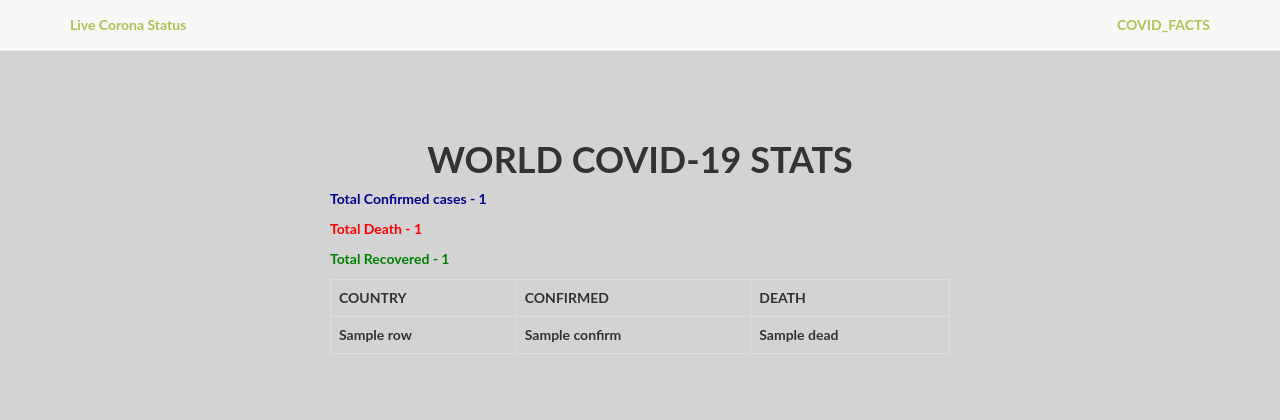
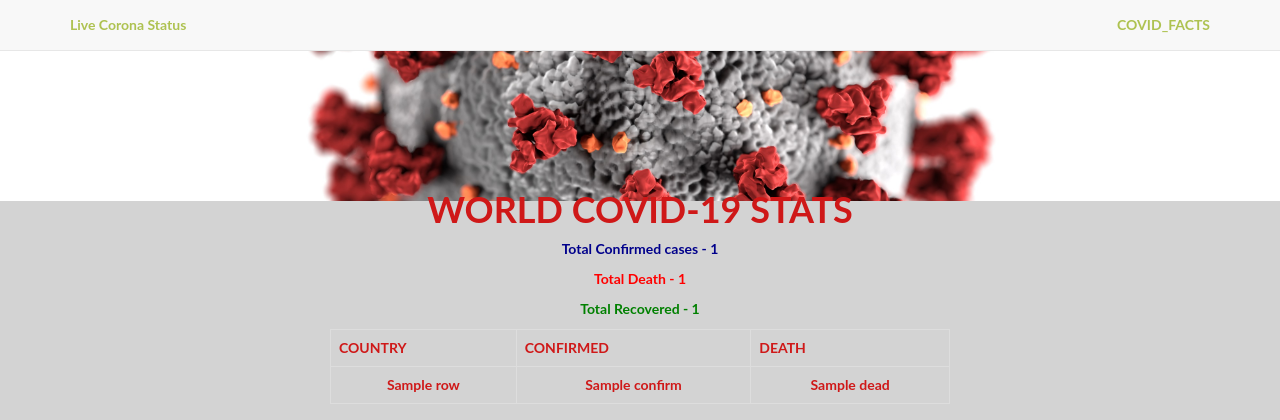
Before and after one commit to Aranjan21/coronaLiveCount, a Flask app: template app/templates/index.html in a window 1280 px wide. Shown: the top 420 px of the page. Run offline with Flask 2, Linux system fonts and the light colour scheme; the template is opened without the code that fills it: most values are stand-ins (such as "Sample title", 1, 10 or a date in 2020); some libraries are stand-ins or nearby versions.

Commit message:
adding image

```diff
--- a/app/static/css/style.css
+++ b/app/static/css/style.css
@@ -67,13 +67,13 @@ p.copyright {
 }
 
 .intro-header {
-    padding-top: 20px;
-    padding-bottom: 20px;
-    text-align: left;
-    color:black;
+    padding-top: 50px;
+    padding-bottom: 50px;
+    text-align: center;
+    color:rgb(207, 24, 24);
     background: url(../img/intro-bg.jpg) no-repeat center center;
     background-size: cover;
-    height: 10%;
+    height: 100%;
 }
 
 .intro-message {
--- a/app/templates/base.html
+++ b/app/templates/base.html
@@ -33,6 +33,7 @@
       {% endblock %}
       <div class="push"></div>
     </div>
+
     <footer>
         <div class="container">
             <div class="row">
--- a/app/templates/index.html
+++ b/app/templates/index.html
@@ -3,7 +3,7 @@
 
 
 {% block body %}
-<div class="intro-headr">
+<div class="intro-header">
 <div class="content-section">
     <div class="outer">
       <div class="middle">
@@ -11,6 +11,7 @@
           <br/>
     <div class="center">
         <table class="table table-dark table-bordered">
+
             <h1 style="text-align:center;"> WORLD COVID-19 STATS</h1>
             <p><font color="darkblue">Total Confirmed cases - {{ total_confirmed_cases }}</font></p>
             <p><font color="red">Total Death - {{ total_death }}</font></p>
@@ -38,9 +39,9 @@
            {% endfor %}
        {% endfor %}
     {% endfor %}
-</div>
+
      </tbody>
  </table>
-
+ </div>
 
 {% endblock %}
```
